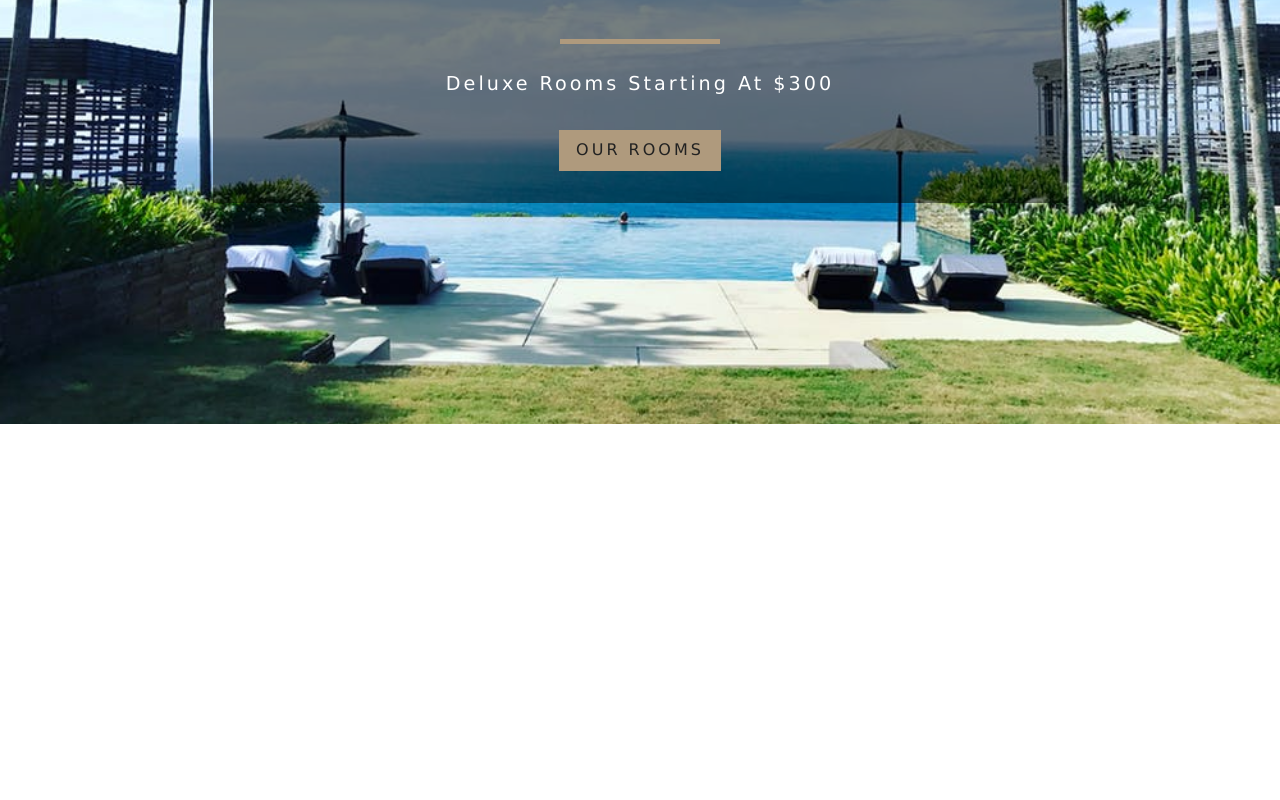
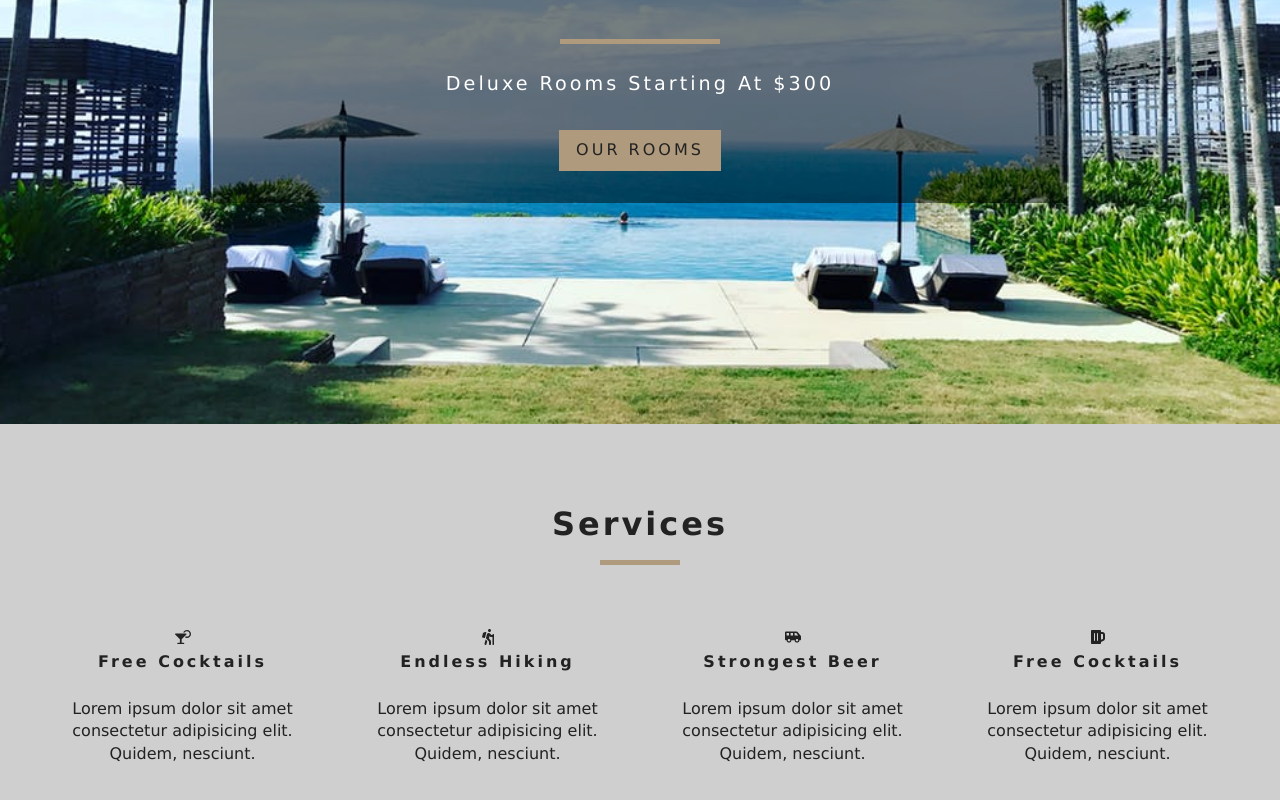
Before and after one commit to tunyanghevond/react-aregak-resort, a React (Create React App) app: page / in a window 1280 px wide. Shown: the part 376-1176 px from the top of the page. Before the commit the page ends 800 px from the top, so only its background shows below. Built offline with nearby package versions, Linux system fonts and the light colour scheme.

Commit message:
add services section and set up context API

```diff
--- a/src/App.css
+++ b/src/App.css
@@ -106,65 +106,11 @@ h6 {
 
 /* End of Banner */
 /* Title */
-.section-title {
-  text-align: center;
-  margin-bottom: 4rem;
-}
-.section-title h4 {
-  font-size: 2rem;
-  letter-spacing: var(--mainSpacing);
-  text-transform: capitalize;
-  margin-bottom: 1rem;
-}
-.section-title div {
-  width: 5rem;
-  height: 5px;
-  margin: 0 auto;
-  background: var(--primaryColor);
-}
+
 /* end of Title */
 
 /* services */
-.services {
-  padding: 5rem 0;
-}
-.services {
-  background: var(--darkGrey);
-  text-align: center;
-}
-.services-center {
-  width: 90vw;
-  margin: 0 auto;
-  display: grid;
-  grid-template-columns: repeat(auto-fit, minmax(255px, 1fr));
-  grid-row-gap: 2rem;
-  grid-column-gap: 50px;
-}
-.service span {
-  display: inline-block;
-  color: var(--primaryColor);
-  font-size: 2.5rem;
-  margin-bottom: 1.5rem;
-}
-.services h6 {
-  letter-spacing: var(--mainSpacing);
-}
-.services p {
-  width: 80%;
-  margin: 0 auto;
-}
-@media screen and (min-width: 992px) {
-  .services-center {
-    width: 95vw;
-    max-width: 1170px;
-  }
-}
 
-@media screen and (min-width: 1200px) {
-  .services p {
-    width: 100%;
-  }
-}
 /*end of services */
 /* featured rooms */
 
--- /dev/null
+++ b/src/components/services/Services.css
@@ -0,0 +1,56 @@
+.services-title {
+  text-align: center;
+  margin-bottom: 4rem;
+}
+.services-title h4 {
+  font-size: 2rem;
+  letter-spacing: var(--mainSpacing);
+  text-transform: capitalize;
+  margin-bottom: 1rem;
+}
+.services-title div {
+  width: 5rem;
+  height: 5px;
+  margin: 0 auto;
+  background: var(--primaryColor);
+}
+
+.services {
+  padding: 5rem 0;
+  background: var(--darkGrey);
+  text-align: center;
+}
+.services-center {
+  width: 90vw;
+  margin: 0 auto;
+  display: grid;
+  grid-template-columns: repeat(auto-fit, minmax(255px, 1fr));
+  grid-row-gap: 2rem;
+  grid-column-gap: 50px;
+}
+.service span {
+  display: inline-block;
+  color: var(--primaryColor);
+  font-size: 2.5rem;
+  margin-bottom: 1.5rem;
+}
+.services h6 {
+  letter-spacing: var(--mainSpacing);
+  text-transform: capitalize;
+}
+.services p {
+  width: 80%;
+  margin: 0 auto;
+}
+@media screen and (min-width: 992px) {
+  .services-center {
+    width: 95vw;
+    max-width: 1170px;
+  }
+}
+
+@media screen and (min-width: 1200px) {
+  .services p {
+    width: 100%;
+  }
+}
--- /dev/null
+++ b/src/components/services/Services.js
@@ -0,0 +1,50 @@
+import React, { useState } from "react";
+import "./Services.css";
+import { FaCocktail, FaHiking, FaShuttleVan, FaBeer } from "react-icons/fa";
+
+const Services = () => {
+  const [services] = useState([
+    {
+      icon: <FaCocktail />,
+      title: "Free Cocktails",
+      info: "Lorem ipsum dolor sit amet consectetur adipisicing elit. Quidem, nesciunt.",
+    },
+    {
+      icon: <FaHiking />,
+      title: "Endless Hiking",
+      info: "Lorem ipsum dolor sit amet consectetur adipisicing elit. Quidem, nesciunt.",
+    },
+    {
+      icon: <FaShuttleVan />,
+      title: "Strongest Beer",
+      info: "Lorem ipsum dolor sit amet consectetur adipisicing elit. Quidem, nesciunt.",
+    },
+    {
+      icon: <FaBeer />,
+      title: "free cocktails",
+      info: "Lorem ipsum dolor sit amet consectetur adipisicing elit. Quidem, nesciunt.",
+    },
+  ]);
+
+  return (
+    <section className="services">
+      <div className="services-title">
+        <h4> services</h4>
+        <div />
+      </div>
+      <div className="services-center">
+        {services.map((item, index) => {
+          return (
+            <article key={index}>
+              <span>{item.icon}</span>
+              <h6>{item.title}</h6>
+              <p>{item.info}</p>
+            </article>
+          );
+        })}
+      </div>
+    </section>
+  );
+};
+
+export default Services;
--- /dev/null
+++ b/src/context/contextProvider.js
@@ -0,0 +1,11 @@
+import { createContext, useContext } from "react";
+
+const RoomContext = createContext();
+
+export const RoomProvider = ({ children }) => {
+  return <RoomContext.Provider value="hello">{children}</RoomContext.Provider>;
+};
+
+export const useGlobalContext = () => {
+  return useContext(RoomContext);
+};
--- a/src/index.js
+++ b/src/index.js
@@ -2,12 +2,15 @@ import React from "react";
 import ReactDOM from "react-dom";
 import { BrowserRouter } from "react-router-dom";
 import App from "./App";
+import { RoomProvider } from "./context/contextProvider";
 
 ReactDOM.render(
   <React.StrictMode>
-    <BrowserRouter>
-      <App />
-    </BrowserRouter>
+    <RoomProvider>
+      <BrowserRouter>
+        <App />
+      </BrowserRouter>
+    </RoomProvider>
   </React.StrictMode>,
   document.getElementById("root")
 );
--- a/src/pages/Home.js
+++ b/src/pages/Home.js
@@ -2,16 +2,26 @@ import React from "react";
 import Header from "../components/header/Header";
 import Banner from "../components/banner/Banner";
 import { Link } from "react-router-dom";
+import Services from "../components/services/Services";
+import { useGlobalContext } from "../context/contextProvider";
 
 const Home = () => {
+  const asd = useGlobalContext();
+  console.log(asd);
   return (
+    <>
       <Header>
-      <Banner title="luxerious rooms" subtitle="deluxe rooms starting at $300">
+        <Banner
+          title="luxerious rooms"
+          subtitle="deluxe rooms starting at $300"
+        >
           <Link to="/rooms" className="btn-primary">
             our rooms
           </Link>
         </Banner>
       </Header>
+      <Services />
+    </>
   );
 };
 
```
Lines whose indentation alone changed are shown as unchanged.
